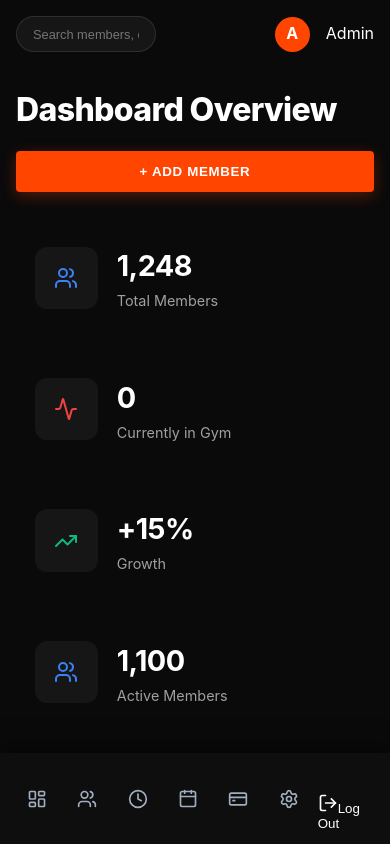
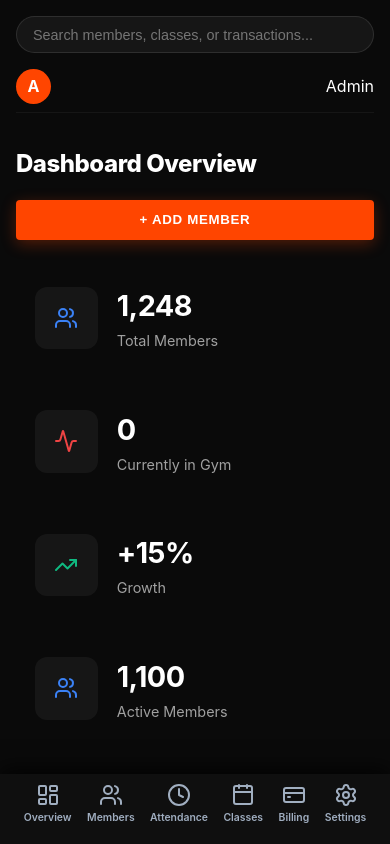
Before and after one commit to sam001ind/proburn_website, a React (Vite) app: page /admin/dashboard in a window 390 px wide. Built offline with nearby package versions, Linux system fonts and the light colour scheme; no server answers; the database is empty; sample sign-in values are in the browser's storage.

Commit message:
Optimize entire app for mobile and tablet

```diff
--- a/src/components/Modal.css
+++ b/src/components/Modal.css
@@ -97,3 +97,25 @@
   gap: 1rem;
   margin-top: 1rem;
 }
+
+@media (max-width: 768px) {
+  .modal-container {
+    width: 95%;
+  }
+
+  .modal-header {
+    padding: 1rem;
+  }
+
+  .modal-body {
+    padding: 1rem;
+  }
+
+  .form-actions {
+    flex-direction: column;
+  }
+
+  .form-actions .btn {
+    width: 100%;
+  }
+}
--- a/src/pages/AdminLayout.css
+++ b/src/pages/AdminLayout.css
@@ -170,17 +170,13 @@
 /* Tablet Responsiveness */
 @media (max-width: 1024px) {
   .admin-sidebar {
-    width: 90px;
+    width: 100px;
     padding: 2rem 1rem;
+    align-items: center;
   }
 
-  .sidebar-header h2 span,
-  .sidebar-header h2 {
-    font-size: 0;
-  }
-
-  .sidebar-header h2::first-letter {
-    font-size: 1.5rem;
+  .sidebar-header {
+    display: none;
   }
 
   .sidebar-link span {
@@ -190,6 +186,15 @@
   .sidebar-link {
     justify-content: center;
     padding: 1rem;
+    margin-bottom: 0.5rem;
+  }
+
+  .sidebar-link::before {
+    display: none;
+  }
+
+  .sidebar-link:hover {
+    transform: none;
   }
 
   .sidebar-footer .sidebar-link span {
@@ -209,15 +214,19 @@
 
   .admin-sidebar {
     width: 100%;
-    height: auto;
+    height: 70px;
     flex-direction: row;
-    padding: 0.5rem 1rem;
+    padding: 0 1rem;
     order: 2;
     position: fixed;
     bottom: 0;
     left: 0;
     right: 0;
-    box-shadow: 0 -5px 20px rgba(0,0,0,0.5);
+    box-shadow: 0 -5px 20px rgba(0,0,0,0.8);
+    background: #0f0f0f;
+    z-index: 50;
+    justify-content: space-between;
+    align-items: center;
   }
 
   .sidebar-header, .sidebar-footer {
@@ -227,36 +236,66 @@
   .sidebar-nav {
     flex-direction: row;
     margin-top: 0;
-    gap: 0.5rem;
+    gap: 0;
     justify-content: space-around;
     width: 100%;
   }
 
   .sidebar-link {
-    padding: 0.8rem;
+    padding: 0.5rem;
     flex-direction: column;
     gap: 0.2rem;
+    font-size: 0.65rem;
+    border-radius: 8px;
+  }
+
+  .sidebar-link svg {
+    width: 24px;
+    height: 24px;
+  }
+
+  .sidebar-link span {
+    display: block;
   }
 
   .sidebar-link.active {
     border-left: none;
-    border-bottom: 3px solid var(--accent);
-    background: transparent;
+    background: rgba(255, 69, 0, 0.15);
     box-shadow: none;
+    color: var(--accent);
+  }
+
+  /* Log out button container */
+  .sidebar-nav > div {
+    display: none;
   }
 
   .admin-main {
     height: 100vh;
-    padding-bottom: 70px;
+    padding-bottom: 70px; /* Room for bottom nav */
   }
 
   .admin-topbar {
     padding: 1rem;
+    flex-direction: column;
+    align-items: flex-start;
+    gap: 1rem;
+  }
+
+  .topbar-search {
+    width: 100%;
   }
 
   .topbar-search input {
-    width: 140px;
-    font-size: 0.8rem;
+    width: 100%;
+    font-size: 0.9rem;
+  }
+
+  .topbar-user {
+    width: 100%;
+    justify-content: space-between;
+    padding-bottom: 0.5rem;
+    border-bottom: 1px solid rgba(255,255,255,0.05);
   }
 
   .admin-content {
--- a/src/pages/admin/Admin.css
+++ b/src/pages/admin/Admin.css
@@ -151,10 +151,13 @@
 
 .members-table-container {
   padding: 1.5rem;
+  overflow-x: auto; /* Allow horizontal scrolling */
+  -webkit-overflow-scrolling: touch; /* Smooth scrolling on iOS */
 }
 
 .admin-table {
   width: 100%;
+  min-width: 600px; /* Force min width to trigger scroll on mobile */
   border-collapse: collapse;
 }
 
@@ -225,6 +228,11 @@
     flex-direction: column;
     align-items: flex-start;
     gap: 1rem;
+    margin-bottom: 1.5rem;
+  }
+
+  .admin-header h1 {
+    font-size: 1.5rem;
   }
 
   .admin-header .btn {
@@ -233,6 +241,7 @@
 
   .stats-grid {
     grid-template-columns: 1fr;
+    gap: 1rem;
   }
 
   .stat-card {
@@ -242,4 +251,21 @@
   .mock-chart {
     height: 150px;
   }
+
+  .table-controls {
+    flex-direction: column;
+    gap: 1rem;
+  }
+
+  .search-box {
+    width: 100%;
+  }
+
+  .search-box input {
+    width: 100%;
+  }
+
+  .members-table-container {
+    padding: 1rem;
+  }
 }
```
